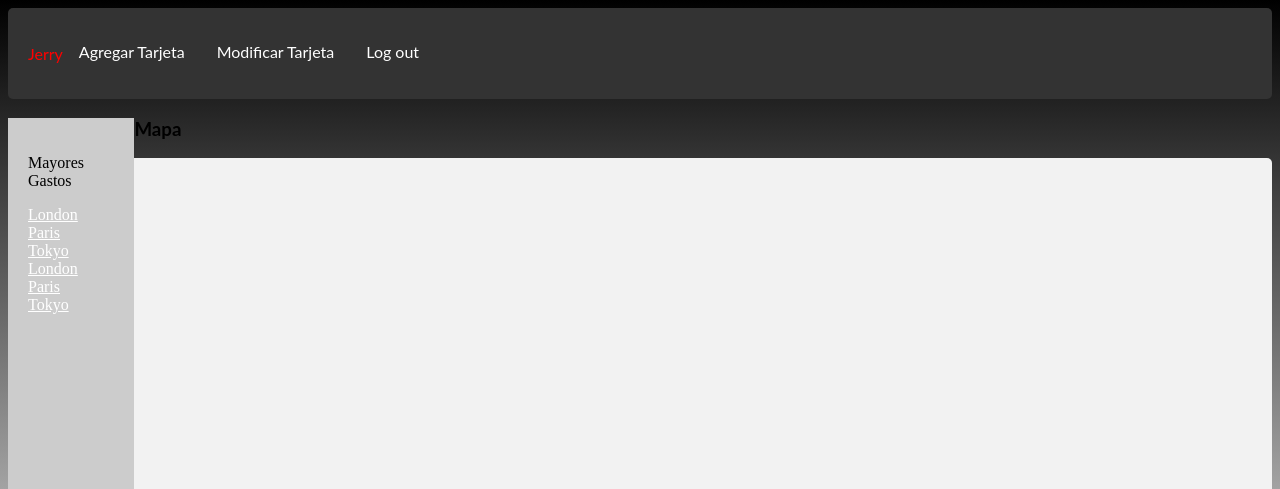
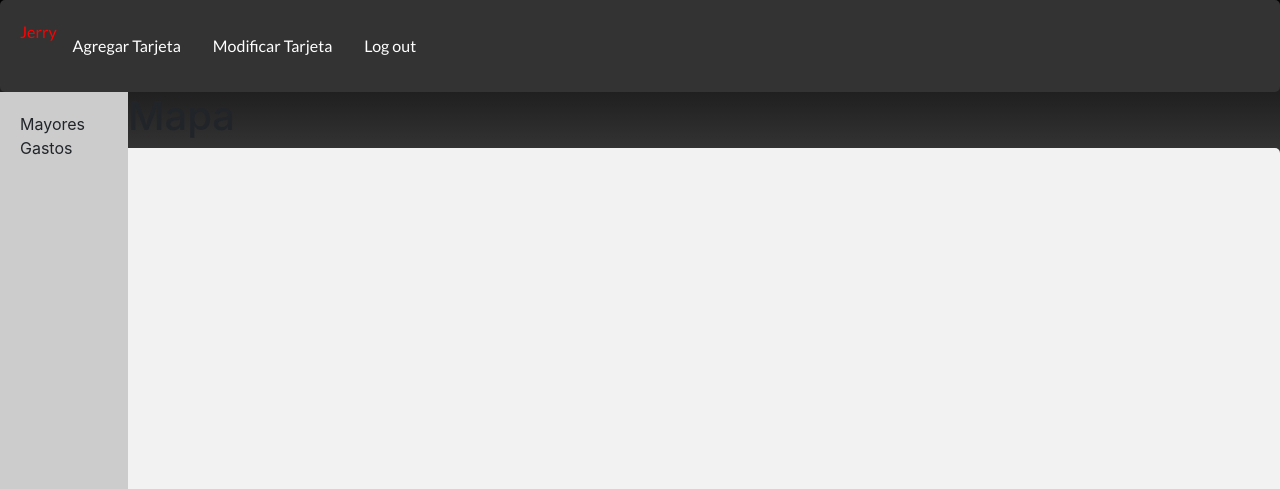
Before and after one commit to ricardoperezf/Jerry, a Flask app: page /index in a window 1280 px wide. Shown: the top 489 px of the page. Run offline with Flask 2, Linux system fonts and the light colour scheme; some libraries are stand-ins or nearby versions.

Commit message:
Bootstrap en index

```diff
--- a/jerry/templates/index.html
+++ b/jerry/templates/index.html
@@ -3,6 +3,8 @@
 <head>
 	<meta charset="UTF-8">
 	<link rel="stylesheet" href="{{ url_for('static', filename='estilo.css') }}">
+  <link rel="stylesheet" href="https://stackpath.bootstrapcdn.com/bootstrap/4.1.3/css/bootstrap.min.css" integrity="sha384-MCw98/SFnGE8fJT3GXwEOngsV7Zt27NXFoaoApmYm81iuXoPkFOJwJ8ERdknLPMO" crossorigin="anonymous">
+	<link href="https://fonts.googleapis.com/css?family=Lato|Poppins" rel="stylesheet">
 	<title>Jerry</title>
 </head>
 <body>
@@ -18,13 +20,6 @@
   <nav>
     <ul>
       <p>Mayores Gastos</p>
-      <li><a href="#">London</a></li>
-      <li><a href="#">Paris</a></li>
-      <li><a href="#">Tokyo</a></li>
-      <li><a href="#">London</a></li>
-      <li><a href="#">Paris</a></li>
-      <li><a href="#">Tokyo</a></li>
-    </ul>
   </nav>
 
   <article>
@@ -47,5 +42,20 @@ var map = new google.maps.Map(document.getElementById("googleMap"),mapProp);
 </script>
 
 <script src="https://maps.googleapis.com/maps/api/js?key=AIzaSyAQzUEp0rllfkQAxXOqJji_QL8DC6If48s&callback=myMap"></script>
+<script
+  src="https://code.jquery.com/jquery-3.3.1.min.js"
+  integrity="sha256-FgpCb/KJQlLNfOu91ta32o/NMZxltwRo8QtmkMRdAu8="
+  crossorigin="anonymous"></script>
+<script src="https://cdnjs.cloudflare.com/ajax/libs/popper.js/1.14.3/umd/popper.min.js" integrity="sha384-ZMP7rVo3mIykV+2+9J3UJ46jBk0WLaUAdn689aCwoqbBJiSnjAK/l8WvCWPIPm49" crossorigin="anonymous"></script>
+<script src="https://stackpath.bootstrapcdn.com/bootstrap/4.1.3/js/bootstrap.min.js" integrity="sha384-ChfqqxuZUCnJSK3+MXmPNIyE6ZbWh2IMqE241rYiqJxyMiZ6OW/JmZQ5stwEULTy" crossorigin="anonymous"></script>
+<script type="application/javascript">
+	jQuery(function ($) {
+
+
+		$(document).ready(function () {
+		});
+
+	});
+</script>
 </body>
 </html>
```
